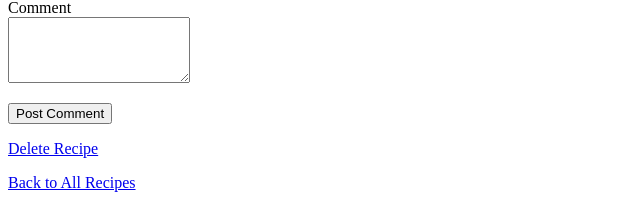
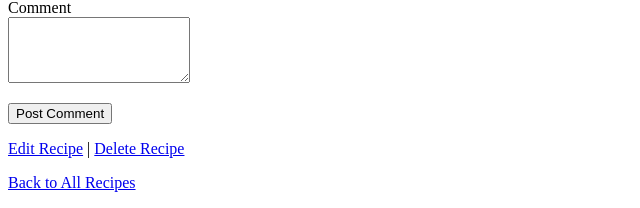
Before and after one commit to mdpos95-tech/recipe_flask_app_MOD4, a Flask app: page /recipe/1 in a window 1280 px wide. Shown: the part 695-903 px from the top of the page, without its empty margins (0-640 px from the left). Run offline with Flask 3, Linux system fonts and the light colour scheme; a user stored in the database is signed in; tables that the repository leaves empty hold one stand-in row (values such as "Sample post"); grey boxes marked "Sample" are stand-in pictures.

Commit message:
added edit button route to .py

```diff
--- a/app.py
+++ b/app.py
@@ -1,5 +1,5 @@
 import os
-from flask import Flask, render_template, redirect, url_for, flash
+from flask import Flask, render_template, redirect, url_for, flash, request
 from flask_login import LoginManager, login_user, logout_user, login_required, current_user
 from dotenv import load_dotenv
 from flask_migrate import Migrate
@@ -61,7 +61,7 @@ def login():
 def logout():
     logout_user()
     flash("You have been successfully logged out.", "success")
-    return redirect(url_for("home"))
+    return redirect(url_for("recipes"))
 
 @app.route("/recipes")
 def recipes():
@@ -152,5 +152,28 @@ def add_recipe():
         return redirect(url_for("recipes"))
     return render_template("add_recipe.html", form=form)
 
+@app.route("/edit-recipe/<int:recipe_id>", methods=["GET", "POST"])
+@login_required
+def edit_recipe(recipe_id):
+    recipe = Recipe.query.get_or_404(recipe_id)
+    form = RecipeForm()
+    form.category_id.choices = [(c.id, c.name) for c in Category.query.all()]
+    if form.validate_on_submit():
+        recipe.title = form.title.data
+        recipe.ingredients = form.ingredients.data
+        recipe.instructions = form.instructions.data
+        recipe.image_url = form.image_url.data
+        recipe.category_id = form.category_id.data
+        db.session.commit()
+        flash("Recipe updated successfully!", "success")
+        return redirect(url_for("recipe_detail", recipe_id=recipe.id))
+    if request.method == "GET":
+        form.title.data = recipe.title
+        form.ingredients.data = recipe.ingredients
+        form.instructions.data = recipe.instructions
+        form.image_url.data = recipe.image_url
+        form.category_id.data = recipe.category_id
+    return render_template("edit_recipe.html", form=form)
+
 if __name__ == "__main__":
     app.run(debug=True)
--- a/templates/recipe_detail.html
+++ b/templates/recipe_detail.html
@@ -36,7 +36,7 @@
         {{ form.submit() }}
     </form>
 
-    <p>
+    <p><a href="{{ url_for('edit_recipe', recipe_id=recipe.id) }}">Edit Recipe</a> |
         <a href="{{ url_for('delete_recipe', recipe_id=recipe.id) }}">Delete Recipe</a>
     </p>
     <p>
```
